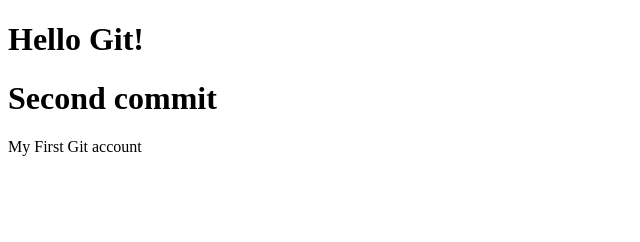
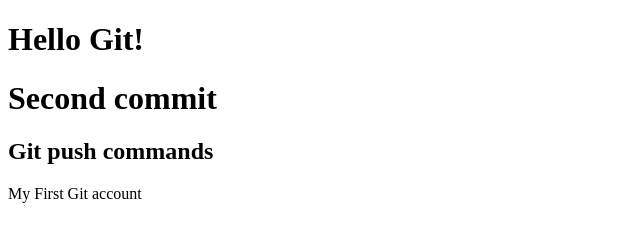
Before and after one commit to siyachhabra401-prog/git, a plain HTML site: page index.html in a window 1280 px wide. Shown: the whole page, without its empty margins (0-640 px from the left). Drawn offline with Linux system fonts and the light colour scheme.

Commit message:
Updated code

```diff
--- a/index.html
+++ b/index.html
@@ -8,6 +8,7 @@
 <body>
     <h1>Hello Git!</h1>
     <h1>Second commit</h1>
+    <h2>Git push commands</h2>
     <p> My First Git account</p>
 </body>
 </html>
```
